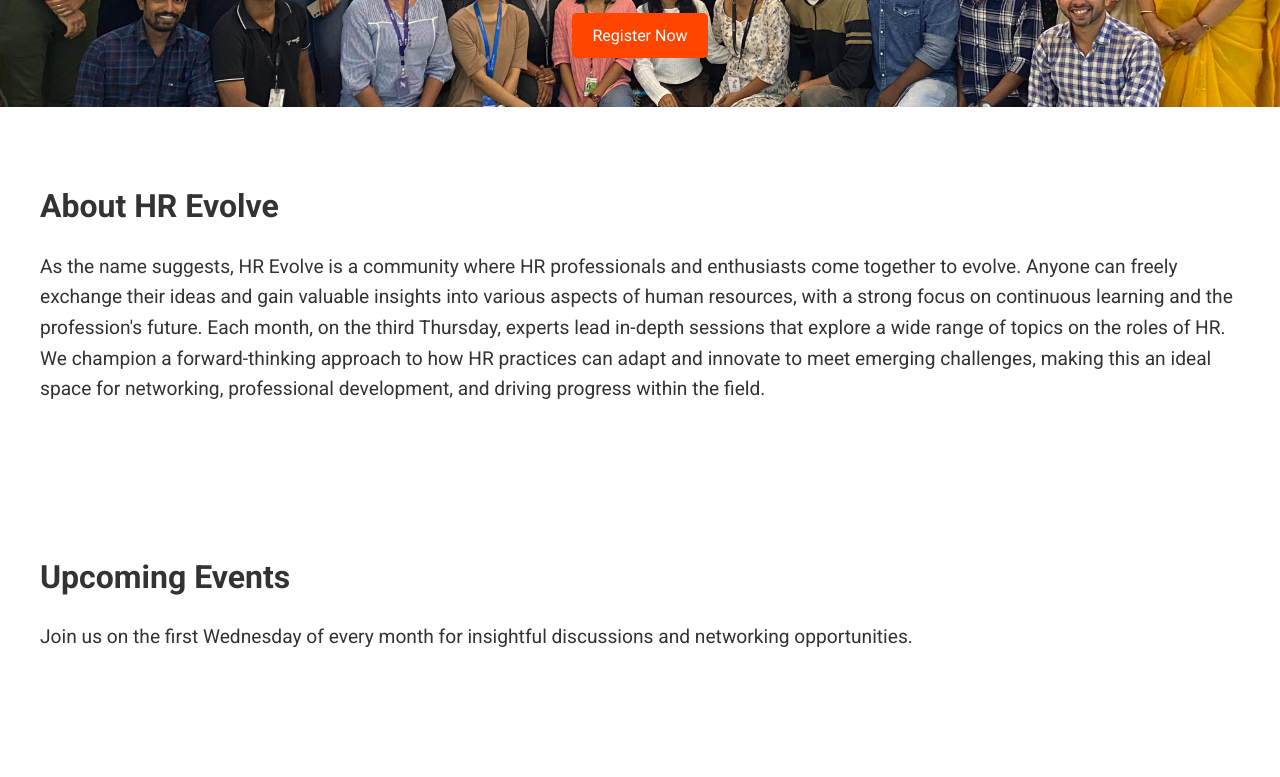
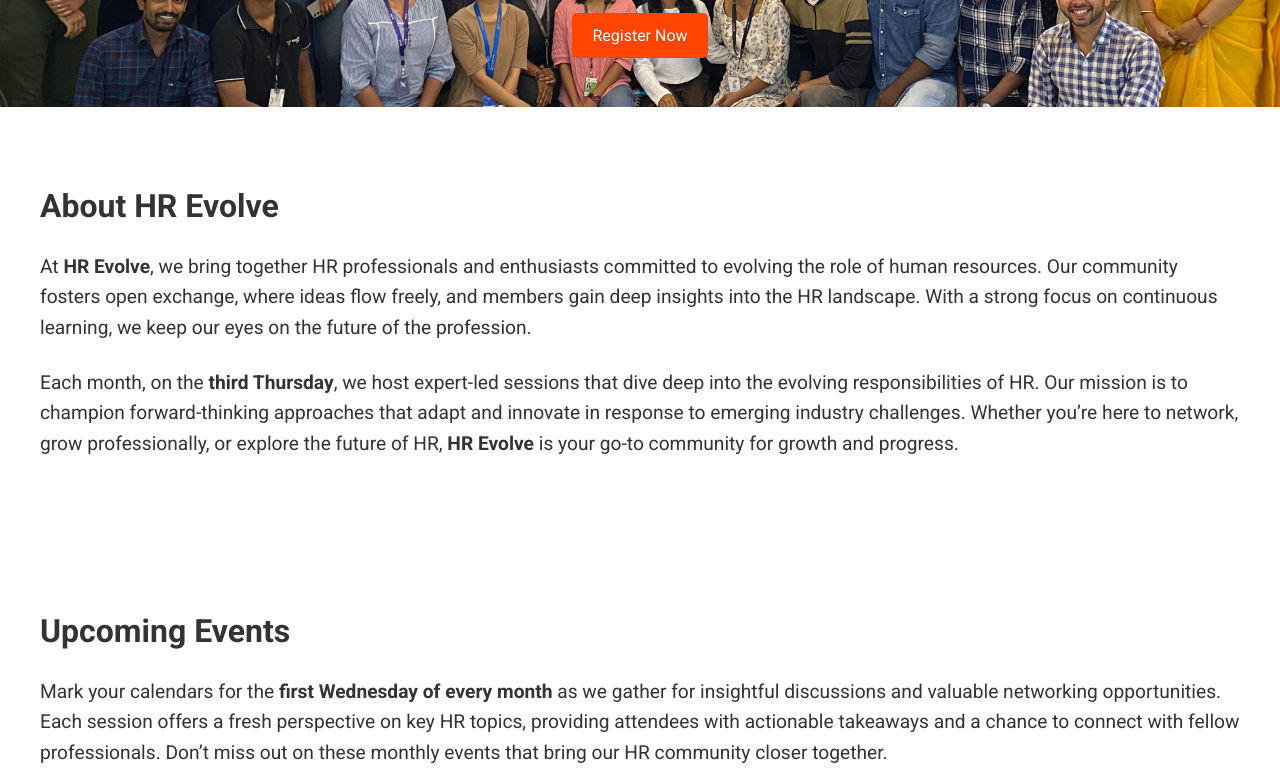
Before and after one commit to JUDU-13/webhr, a plain HTML site: page index.html in a window 1280 px wide. Shown: the part 383-1160 px from the top of the page. Drawn offline with Linux system fonts and the light colour scheme; grey boxes are pictures that could not be loaded.

Commit message:
Added text style on h2 p

```diff
--- a/index.html
+++ b/index.html
@@ -389,26 +389,35 @@
         </div>
     </section>
 
-    <!-- About section -->
-    <section id="about" class="content-section">
+    <!-- About Section -->
+<section id="about" class="content-section about-section">
     <div class="container">
-            <h2>About HR Evolve</h2>
-            <p>As the name suggests, HR Evolve is a community where HR professionals and enthusiasts come together to evolve. Anyone
-            can freely exchange their ideas and gain valuable insights into various aspects of human resources, with a strong focus
-            on continuous learning and the profession's future. Each month, on the third Thursday, experts lead in-depth sessions
-            that explore a wide range of topics on the roles of HR. We champion a forward-thinking approach to how HR practices can
-            adapt and innovate to meet emerging challenges, making this an ideal space for networking, professional development, and
-            driving progress within the field.</p>
+        <h2 class="section-title">About HR Evolve</h2>
+        <p class="section-text">
+            At <strong>HR Evolve</strong>, we bring together HR professionals and enthusiasts committed to evolving the role of human resources.
+            Our community fosters open exchange, where ideas flow freely, and members gain deep insights into the HR landscape. With a strong focus on continuous learning,
+            we keep our eyes on the future of the profession.
+        </p>
+        <p class="section-text">
+            Each month, on the <strong>third Thursday</strong>, we host expert-led sessions that dive deep into the evolving responsibilities of HR.
+            Our mission is to champion forward-thinking approaches that adapt and innovate in response to emerging industry challenges.
+            Whether you’re here to network, grow professionally, or explore the future of HR, <strong>HR Evolve</strong> is your go-to community for growth and progress.
+        </p>
     </div>
 </section>
 
-    <!-- Events section -->
-    <section id="events" class="content-section">
+<!-- Upcoming Events Section -->
+<section id="events" class="content-section events-section">
     <div class="container">
-            <h2>Upcoming Events</h2>
-            <p>Join us on the first Wednesday of every month for insightful discussions and networking opportunities.</p>
+        <h2 class="section-title">Upcoming Events</h2>
+        <p class="section-text">
+            Mark your calendars for the <strong>first Wednesday of every month</strong> as we gather for insightful discussions and valuable networking opportunities.
+            Each session offers a fresh perspective on key HR topics, providing attendees with actionable takeaways and a chance to connect with fellow professionals.
+            Don’t miss out on these monthly events that bring our HR community closer together.
+        </p>
     </div>
 </section>
+
 
     <!-- Past programs section -->
     <section id="past-programs" class="content-section">
```
Lines whose indentation alone changed are shown as unchanged.
